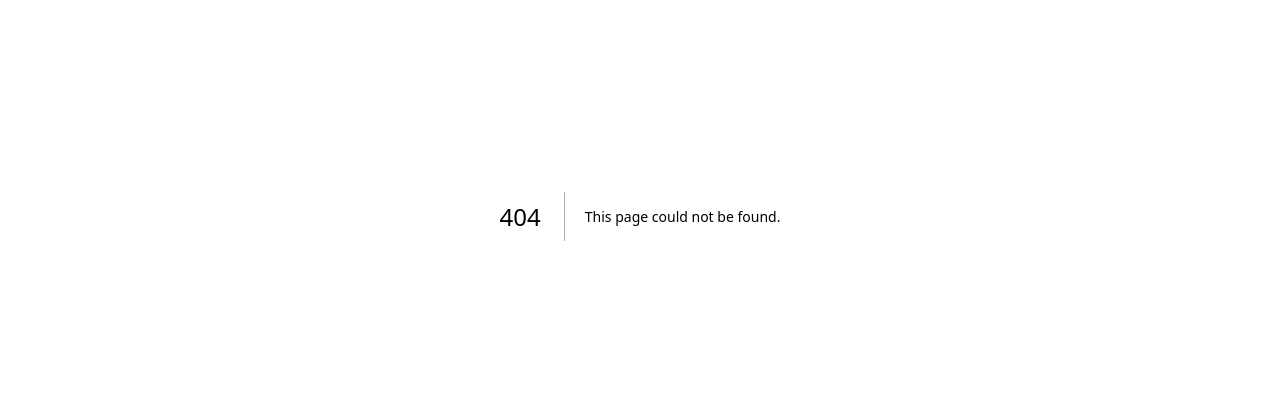
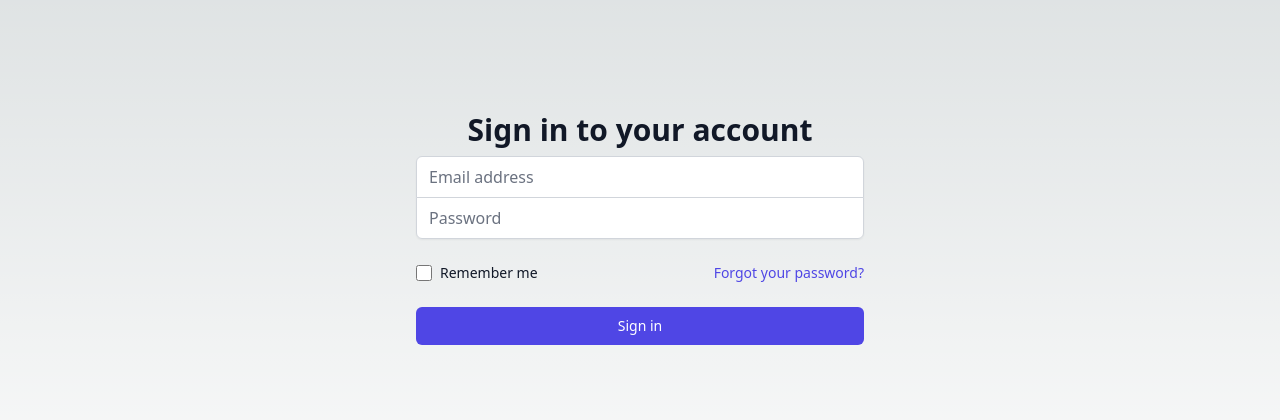
Before and after one commit to sashivardhanreddych/nextjs-ui, a Next.js app: page /login/Login in a window 1280 px wide. Before the commit this address had no page. Shown: the part 184-604 px from the top of the page. Built offline with nearby package versions, Linux system fonts and the light colour scheme.

Commit message:
added login page routing and dashboard

```diff
--- /dev/null
+++ b/src/pages/Dashboard/Dashboard.tsx
@@ -0,0 +1,21 @@
+// pages/dashboard.js
+import React from 'react';
+
+const DashboardPage = () => {
+  return (
+    <div className="min-h-screen bg-gray-100 p-4">
+      <header className="bg-white shadow-md p-4">
+        <h1 className="text-2xl font-semibold text-gray-800">Dashboard</h1>
+      </header>
+      <main className="container mx-auto mt-4 p-4">
+        {/* Dashboard content */}
+        <div className="bg-white p-4 rounded-lg shadow-md">
+          <h2 className="text-xl font-semibold text-gray-700 mb-4">Welcome to your dashboard!</h2>
+          <p className="text-gray-600">This is where you can manage your dashboard content.</p>
+        </div>
+      </main>
+    </div>
+  );
+};
+
+export default DashboardPage;
--- a/src/pages/_app.tsx
+++ b/src/pages/_app.tsx
@@ -1,6 +1,22 @@
 import '@/styles/globals.css'
 import type { AppProps } from 'next/app'
+import { useRouter } from 'next/router';
+import Login from './login/Login';
+import Dashboard from './Dashboard/Dashboard';
+
+// Define route configurations
+const routeConfigurations: any = {
+  '/': Login, // Default route (Login)
+  '/login': Login, // Login page
+  '/dashboard': Dashboard, // Dashboard page
+};
 
 export default function App({ Component, pageProps }: AppProps) {
-  return <Component {...pageProps} />
+  const router = useRouter();
+  const routeKey = router.asPath;
+
+  // Determine which component to render based on the route
+  const ComponentToRender = routeConfigurations[routeKey] || Component;
+
+  return <ComponentToRender {...pageProps} />
 }
--- a/src/pages/index.tsx
+++ b/src/pages/index.tsx
@@ -1,14 +1,18 @@
 import Image from 'next/image'
 import { Inter } from 'next/font/google'
+import Login from './login/Login'
 
 const inter = Inter({ subsets: ['latin'] })
 
 export default function Home() {
   return (
     <main
-      className={`flex min-h-screen flex-col items-center justify-between p-24 ${inter.className}`}
+      className={`flex min-h-screen flex-col items-center justify-between p-06 ${inter.className}`}
     >
-      <div className="z-10 max-w-5xl w-full items-center justify-between font-mono text-sm lg:flex">
+      {/* <div className='m-auto'>
+        <Login />
+      </div> */}
+      {/* <div className="z-10 max-w-5xl w-full items-center justify-between font-mono text-sm lg:flex">
         <p className="fixed left-0 top-0 flex w-full justify-center border-b border-gray-300 bg-gradient-to-b from-zinc-200 pb-6 pt-8 backdrop-blur-2xl dark:border-neutral-800 dark:bg-zinc-800/30 dark:from-inherit lg:static lg:w-auto  lg:rounded-xl lg:border lg:bg-gray-200 lg:p-4 lg:dark:bg-zinc-800/30">
           Get started by editing&nbsp;
           <code className="font-mono font-bold">src/pages/index.tsx</code>
@@ -112,7 +116,7 @@ export default function Home() {
             Instantly deploy your Next.js site to a shareable URL with Vercel.
           </p>
         </a>
-      </div>
+      </div> */}
     </main>
   )
 }
--- /dev/null
+++ b/src/pages/login/Login.tsx
@@ -0,0 +1,130 @@
+import React, { useState } from 'react';
+import { useRouter } from 'next/router';
+
+const LoginPage = () => {
+    const router = useRouter();
+    const [email, setEmail] = useState<string>('');
+    const [password, setPassword] = useState<string>('');
+    const [errors, setErrors] = useState<any>({});
+    const [isLoading, setIsLoading] = useState<boolean>(false);
+
+    const handleFormSubmit = async (e: any) => {
+        e.preventDefault();
+        setIsLoading(true);
+
+        // Client-side validation
+        const validationErrors: any = {};
+        if (!email.trim()) {
+        validationErrors.email = 'Email is required';
+        }
+        if (!password.trim()) {
+        validationErrors.password = 'Password is required';
+        }
+
+        if (Object.keys(validationErrors).length > 0) {
+        setErrors(validationErrors);
+        setIsLoading(false);
+        return;
+        }
+
+        // Simulate login (replace with your actual authentication logic)
+        // For demonstration purposes, we'll navigate to the dashboard after a brief delay
+        await new Promise((resolve) => setTimeout(resolve, 1000));
+
+        // Redirect to the dashboard
+        router.push('/dashboard');
+    };
+
+  return (
+    // <div className='m-auto flex justify-center' style={{padding: "18% 0"}} >
+    // <div className="flex items-center justify-center bg-gray-50 py-4 px-4 sm:px-6 lg:px-8">
+    <div className="flex items-center justify-center min-h-screen py-4 px-4 sm:px-6 lg:px-8">
+      <div className="max-w-md w-full space-y-2">
+        <div>
+          <h2 className="mt-6 text-center text-3xl font-bold text-gray-900">
+            Sign in to your account
+          </h2>
+        </div>
+        <form className="mt-8 space-y-6">
+          <div className="rounded-md shadow-sm -space-y-px">
+            <div>
+              <label htmlFor="email-address" className="sr-only">
+                Email address
+              </label>
+              <input
+                id="email-address"
+                name="email"
+                type="email"
+                autoComplete="email"
+                required
+                // className="appearance-none rounded-none relative block w-full px-3 py-2 border border-gray-300 placeholder-gray-500 text-gray-900 rounded-t-md focus:outline-none focus:ring-indigo-500 focus:border-indigo-500 focus:z-10 sm:text-sm"
+                placeholder="Email address"
+                value={email}
+                onChange={(e) => setEmail(e.target.value)}
+                className={`appearance-none relative block w-full px-3 py-2 border border-gray-300 placeholder-gray-500 text-gray-900 rounded-t-md focus:outline-none ${
+                    errors.email ? 'border-red-500' : 'focus:ring-indigo-500 focus:border-indigo-500 focus:z-10'
+                }`}
+              />
+               {errors.email && <p className="text-red-500 text-sm mt-1">{errors.email}</p>}
+            </div>
+            <div>
+              <label htmlFor="password" className="sr-only">
+                Password
+              </label>
+              <input
+                id="password"
+                name="password"
+                type="password"
+                autoComplete="current-password"
+                required
+                // className="appearance-none rounded-none relative block w-full px-3 py-2 border border-gray-300 placeholder-gray-500 text-gray-900 rounded-b-md focus:outline-none focus:ring-indigo-500 focus:border-indigo-500 focus:z-10 sm:text-sm"
+                placeholder="Password"
+                value={password}
+                onChange={(e) => setPassword(e.target.value)}
+                className={`appearance-none relative block w-full px-3 py-2 border border-gray-300 placeholder-gray-500 text-gray-900 rounded-b-md focus:outline-none ${
+                    errors.password ? 'border-red-500' : 'focus:ring-indigo-500 focus:border-indigo-500 focus:z-10'
+                }`}
+              />
+              {errors.password && <p className="text-red-500 text-sm mt-1">{errors.password}</p>}
+            </div>
+          </div>
+
+          <div className="flex items-center justify-between">
+            <div className="flex items-center">
+              <input
+                id="remember-me"
+                name="remember-me"
+                type="checkbox"
+                className="h-4 w-4 text-indigo-600 focus:ring-indigo-500 border-gray-300 rounded"
+              />
+              <label htmlFor="remember-me" className="ml-2 block text-sm text-gray-900">
+                Remember me
+              </label>
+            </div>
+
+            <div className="text-sm">
+              <a href="#" className="font-medium text-indigo-600 hover:text-indigo-500">
+                Forgot your password?
+              </a>
+            </div>
+          </div>
+
+          <div>
+            <button
+              type="submit"
+              className={`w-full flex justify-center py-2 px-4 border border-transparent text-sm font-medium rounded-md text-white bg-indigo-600 ${
+                isLoading ? 'opacity-70 cursor-not-allowed' : 'hover:bg-indigo-700 focus:outline-none focus:ring-2 focus:ring-offset-2 focus:ring-indigo-500'
+              }`}
+              disabled={isLoading}
+              onClick={handleFormSubmit}
+            >
+               {isLoading ? 'Signing in...' : 'Sign in'}
+            </button>
+          </div>
+        </form>
+      </div>
+    </div>
+  );
+};
+
+export default LoginPage;
```
